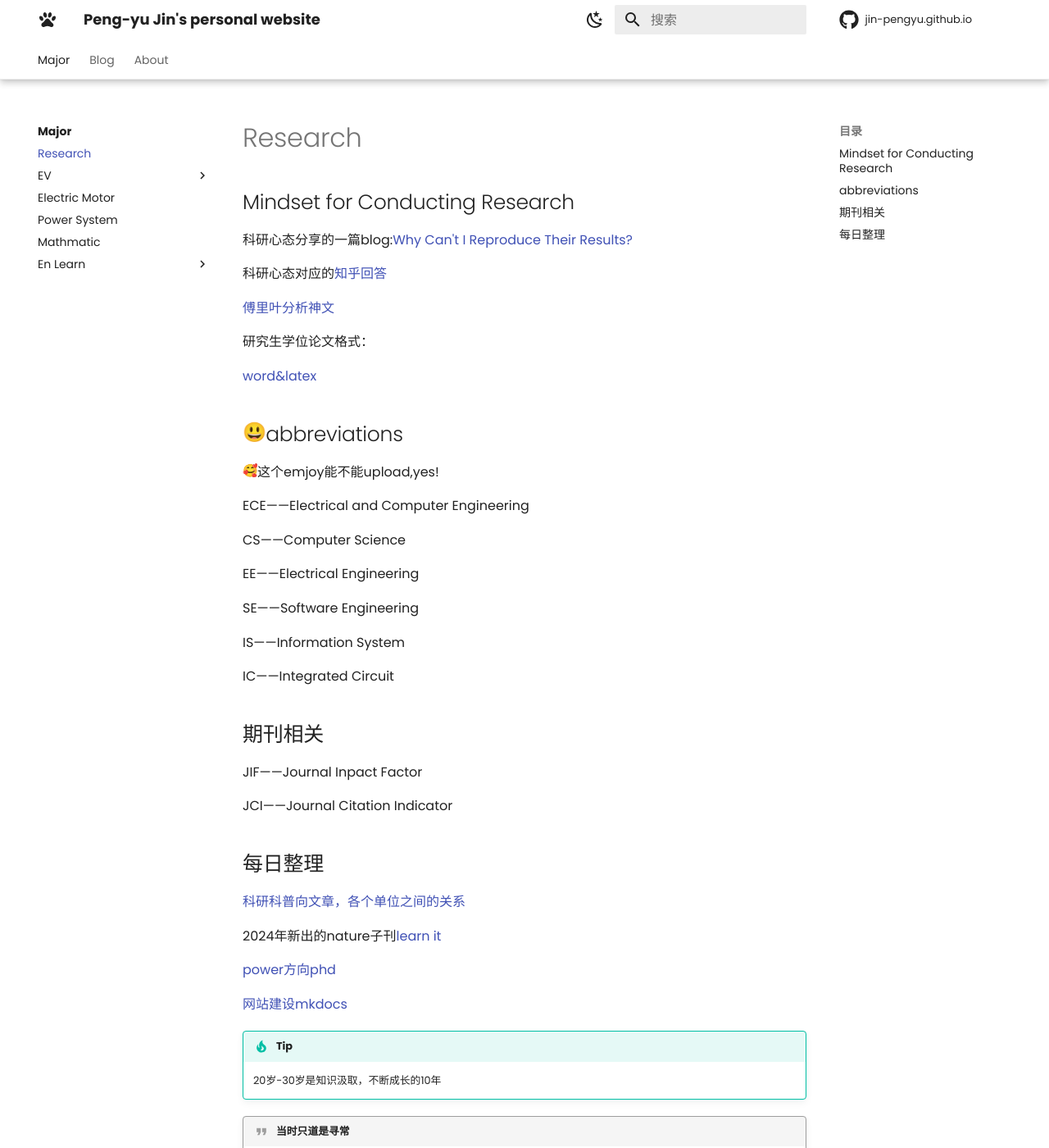
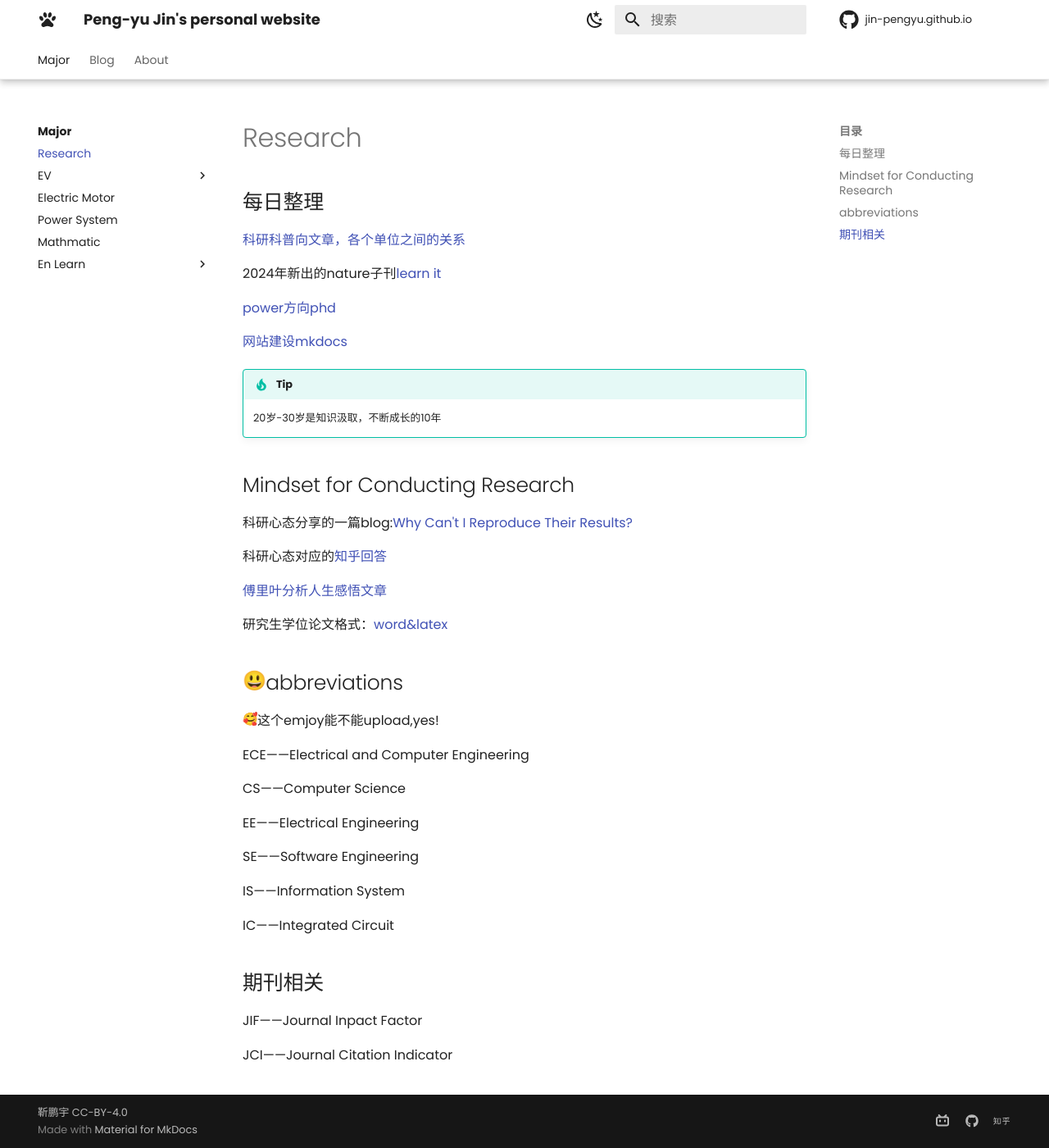
Before and after one commit to Pengyu-Jin/Pengyu-Jin.github.io, an MkDocs documentation site: the page built from docs/major/research/research.md, in a window 1280 px wide and 1400 px high. Shown: the whole window at 82% size. Built offline with MkDocs 1.6.1 and Material for MkDocs 9.7.7, drawn with Linux system fonts in a browser that asks for light colours; emoji names are drawn with the system emoji font; comment, search, counter and statistics services are not loaded; some of the changed lines change nothing that is shown; some of the changed text lies outside the part shown.

Commit message:
style change 312

```diff
--- a/docs/major/research/research.md
+++ b/docs/major/research/research.md
@@ -1,15 +1,26 @@
+## 每日整理
+
+[科研科普向文章，各个单位之间的关系](https://zhuanlan.zhihu.com/p/347071525){:target="_blank"}
+
+2024年新出的nature子刊[learn it](https://www.nature.com/natrevelectreng/){:target="_blank"}
+
+[power方向phd](https://www.zhihu.com/question/53550296){:target="_blank"}
+
+[网站建设mkdocs](https://squidfunk.github.io/mkdocs-material/getting-started/){:target="_blank"}
+
+
+!!! tip
+    20岁-30岁是知识汲取，不断成长的10年
+
 ## Mindset for Conducting Research
 
 科研心态分享的一篇blog:[Why Can't I Reproduce Their Results?](https://theorangeduck.com/page/reproduce-their-results){:target="_blank"}
 
 科研心态对应的[知乎回答](https://www.zhihu.com/question/364269312/answer/3107942044){:target="_blank"}
 
+[傅里叶分析人生感悟文章](https://www.zhihu.com/search?type=content&q=Heinrich){:target="_blank"}
 
-[傅里叶分析神文](https://www.zhihu.com/search?type=content&q=Heinrich){:target="_blank"}
-
-研究生学位论文格式：
-
-[word&latex](https://www.seiee.sjtu.edu.cn/xzzx_xzzq_yjs.html){:target="_blank"}
+研究生学位论文格式：[word&latex](https://www.seiee.sjtu.edu.cn/xzzx_xzzq_yjs.html){:target="_blank"}
 
 
 ## :smiley:abbreviations
@@ -34,23 +45,3 @@ IC——Integrated Circuit
 JIF——Journal Inpact Factor
 
 JCI——Journal Citation Indicator
-
-## 每日整理
-
-[科研科普向文章，各个单位之间的关系](https://zhuanlan.zhihu.com/p/347071525){:target="_blank"}
-
-2024年新出的nature子刊[learn it](https://www.nature.com/natrevelectreng/){:target="_blank"}
-
-[power方向phd](https://www.zhihu.com/question/53550296){:target="_blank"}
-
-[网站建设mkdocs](https://squidfunk.github.io/mkdocs-material/getting-started/){:target="_blank"}
-
-
-!!! tip
-    20岁-30岁是知识汲取，不断成长的10年
-
-
-
-!!! quote "当时只道是寻常"
-    让我再看你一遍，从南到北。像是被五环路蒙住的双眼。
-    你回家了，而我在等你啊。
```
